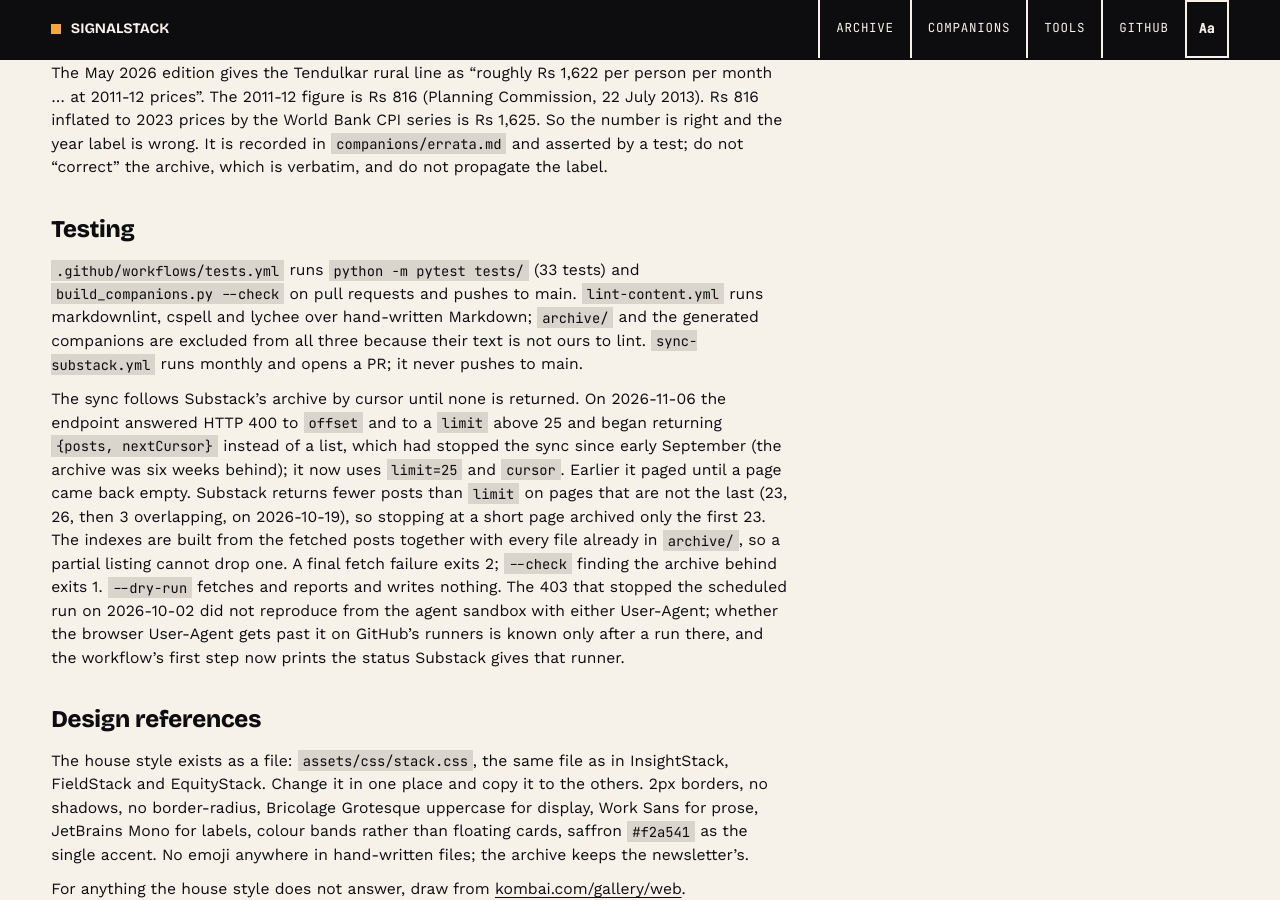
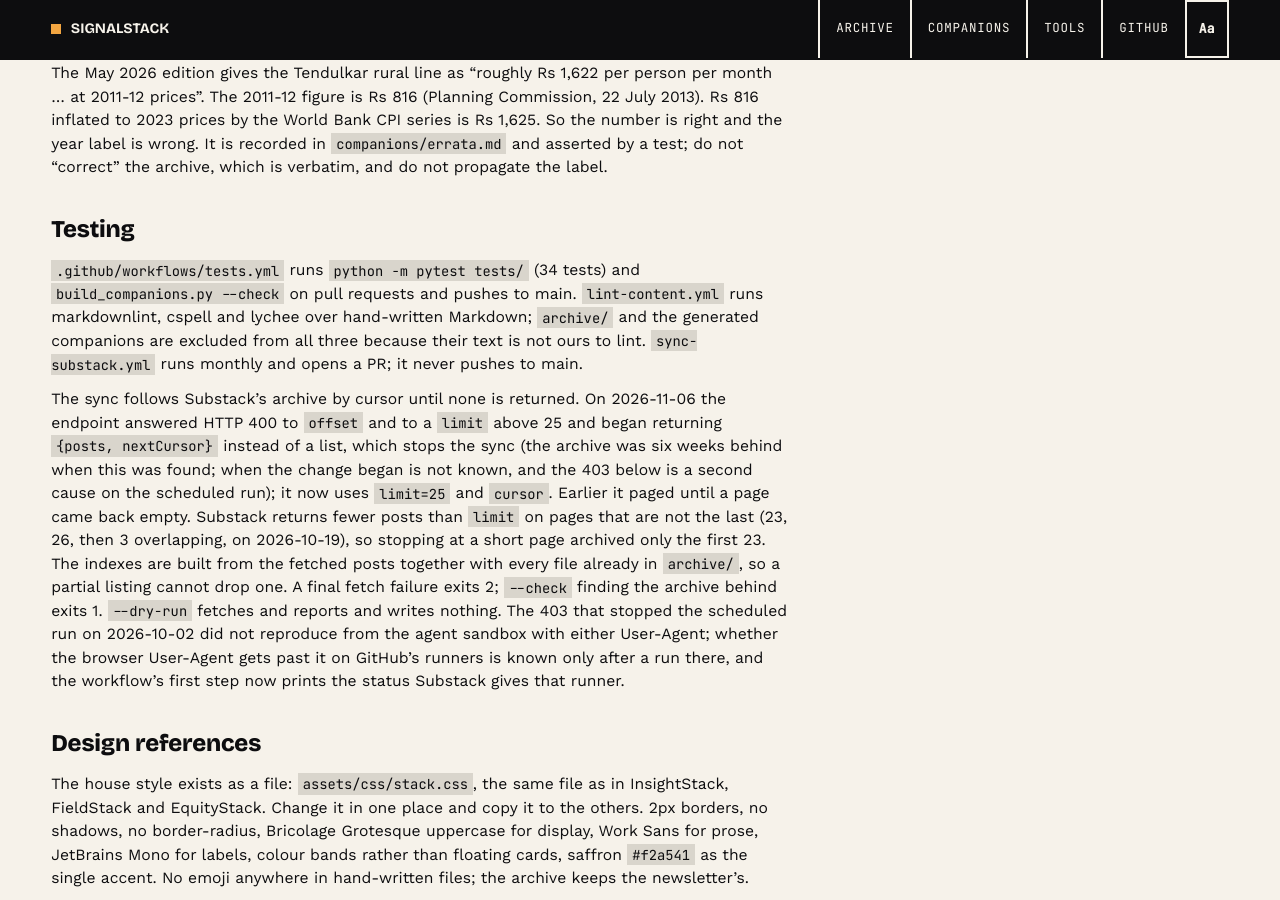
Before and after one commit to Varnasr/SignalStack, a Jekyll site: the page built from CLAUDE.md, in a window 1280 px wide and 900 px high, scrolled down 1650 px. Built offline with Jekyll 4.4.1, drawn with Linux system fonts in a browser that asks for light colours; our own code applies the rules of GitHub Pages for plain Markdown files.

Commit message:
SignalStack notes: say what is known about the sync failure, and 34 tests
Co-Authored-By: Claude Sonnet 5.5 <noreply@anthropic.com>
Claude-Session: https://claude.ai/code/session_011RjaPcC924ePsEE8X6uH72

```diff
--- a/CLAUDE.md
+++ b/CLAUDE.md
@@ -78,7 +78,7 @@ label.
 
 ## Testing
 
-`.github/workflows/tests.yml` runs `python -m pytest tests/` (33 tests) and
+`.github/workflows/tests.yml` runs `python -m pytest tests/` (34 tests) and
 `build_companions.py --check` on pull requests and pushes to main.
 `lint-content.yml` runs markdownlint, cspell and lychee over hand-written
 Markdown; `archive/` and the generated companions are excluded from all three
@@ -87,8 +87,9 @@ opens a PR; it never pushes to main.
 
 The sync follows Substack's archive by cursor until none is returned. On 2026-11-06
 the endpoint answered HTTP 400 to `offset` and to a `limit` above 25 and began
-returning `{posts, nextCursor}` instead of a list, which had stopped the sync
-since early September (the archive was six weeks behind); it now uses
+returning `{posts, nextCursor}` instead of a list, which stops the sync (the
+archive was six weeks behind when this was found; when the change began is not
+known, and the 403 below is a second cause on the scheduled run); it now uses
 `limit=25` and `cursor`. Earlier it paged until a page came back empty.
 Substack returns fewer posts than `limit` on pages that are not the last (23,
 26, then 3 overlapping, on 2026-10-19), so stopping at a short page archived
```
